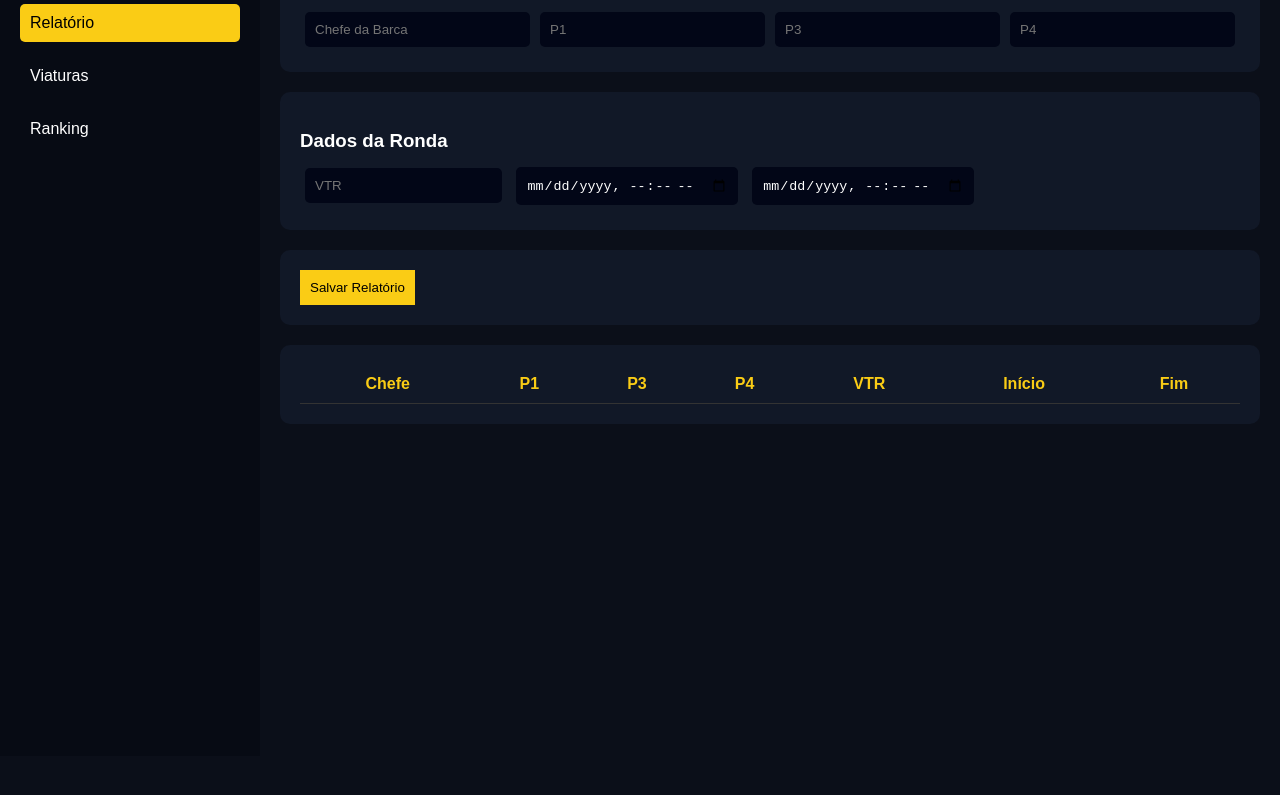
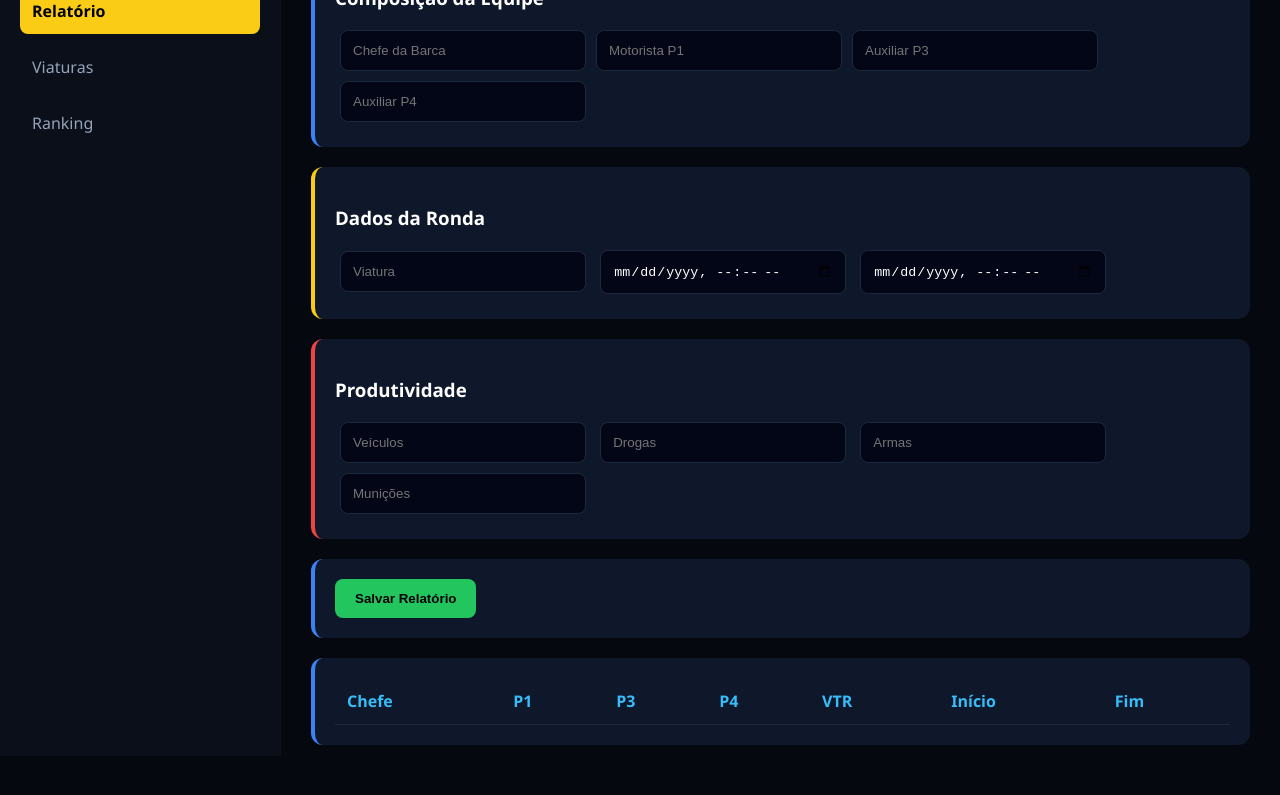
Before and after one commit to enricosena90/sistema-coe, a website: page public/index.html in a window 1280 px wide. Shown: the part 84-879 px from the top of the page. Before the commit the page ends 840 px from the top, so only its background shows below. Drawn offline with Linux system fonts and the light colour scheme.

Commit message:
Update index.html

```diff
--- a/public/index.html
+++ b/public/index.html
@@ -2,74 +2,87 @@
 <html lang="pt-br">
 <head>
 <meta charset="UTF-8">
-<title>COE Sistema</title>
+<title>COE Sistema Profissional</title>
 
 <style>
 body {
   margin: 0;
-  font-family: Arial;
+  font-family: 'Segoe UI', sans-serif;
   display: flex;
-  background: #0b0f19;
+  background: #05080f;
   color: #fff;
 }
 
-/* MENU */
+/* SIDEBAR */
 .sidebar {
-  width: 220px;
-  background: #070b14;
+  width: 240px;
+  background: #0a0f1a;
   height: 100vh;
   padding: 20px;
+  border-right: 1px solid #111;
 }
 
-.sidebar h2 {
+.logo {
+  font-weight: bold;
   color: #facc15;
+  margin-bottom: 30px;
 }
 
 .menu-item {
-  margin: 15px 0;
-  padding: 10px;
+  padding: 12px;
+  margin-bottom: 10px;
+  border-radius: 8px;
   cursor: pointer;
+  color: #94a3b8;
 }
 
 .menu-item.active {
   background: #facc15;
-  color: black;
-  border-radius: 5px;
+  color: #000;
+  font-weight: bold;
 }
 
-/* CONTEUDO */
+/* CONTENT */
 .content {
   flex: 1;
-  padding: 20px;
+  padding: 30px;
 }
 
 /* CARD */
 .card {
-  background: #111827;
+  background: #0f172a;
+  border-radius: 12px;
   padding: 20px;
-  border-radius: 10px;
   margin-bottom: 20px;
+  border-left: 4px solid #3b82f6;
 }
 
+.card.yellow { border-left-color: #facc15; }
+.card.red { border-left-color: #ef4444; }
+
 .card h3 {
-  margin-bottom: 10px;
+  margin-bottom: 15px;
 }
 
-/* INPUT */
+/* INPUTS */
 input {
-  padding: 10px;
+  width: 220px;
+  padding: 12px;
   margin: 5px;
-  border-radius: 5px;
-  border: none;
+  border-radius: 8px;
+  border: 1px solid #1e293b;
   background: #020617;
-  color: white;
+  color: #fff;
 }
 
+/* BUTTON */
 button {
-  padding: 10px;
-  background: #facc15;
+  padding: 12px 20px;
+  background: #22c55e;
   border: none;
+  border-radius: 8px;
   cursor: pointer;
+  font-weight: bold;
 }
 
 /* GRID */
@@ -78,23 +91,20 @@ button {
   flex-wrap: wrap;
 }
 
-.grid input {
-  flex: 1 1 200px;
-}
-
-/* TABELA */
+/* TABLE */
 table {
   width: 100%;
   border-collapse: collapse;
 }
 
 th, td {
-  padding: 10px;
-  border-bottom: 1px solid #333;
+  padding: 12px;
+  border-bottom: 1px solid #1e293b;
 }
 
 th {
-  color: #facc15;
+  color: #38bdf8;
+  text-align: left;
 }
 </style>
 </head>
@@ -102,7 +112,7 @@ th {
 <body>
 
 <div class="sidebar">
-  <h2>🚔 COE</h2>
+  <div class="logo">🚔 ELITE COE</div>
   <div class="menu-item active">Relatório</div>
   <div class="menu-item">Viaturas</div>
   <div class="menu-item">Ranking</div>
@@ -114,17 +124,25 @@ th {
   <h3>Composição da Equipe</h3>
   <div class="grid">
     <input id="chefe" placeholder="Chefe da Barca">
-    <input id="p1" placeholder="P1">
-    <input id="p3" placeholder="P3">
-    <input id="p4" placeholder="P4">
+    <input id="p1" placeholder="Motorista P1">
+    <input id="p3" placeholder="Auxiliar P3">
+    <input id="p4" placeholder="Auxiliar P4">
   </div>
 </div>
 
-<div class="card">
+<div class="card yellow">
   <h3>Dados da Ronda</h3>
-  <input id="vtr" placeholder="VTR">
+  <input id="vtr" placeholder="Viatura">
   <input type="datetime-local" id="inicio">
   <input type="datetime-local" id="fim">
+</div>
+
+<div class="card red">
+  <h3>Produtividade</h3>
+  <input placeholder="Veículos">
+  <input placeholder="Drogas">
+  <input placeholder="Armas">
+  <input placeholder="Munições">
 </div>
 
 <div class="card">
```
